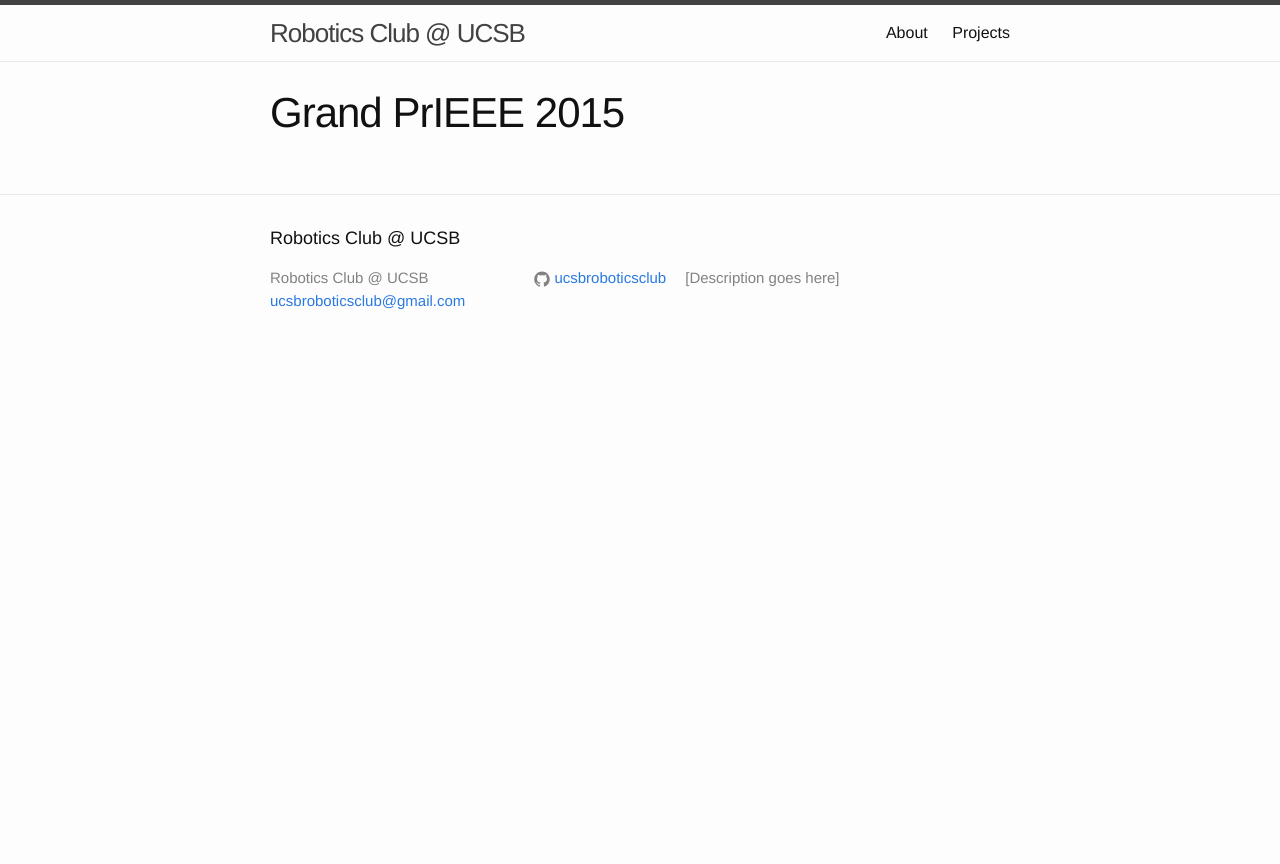
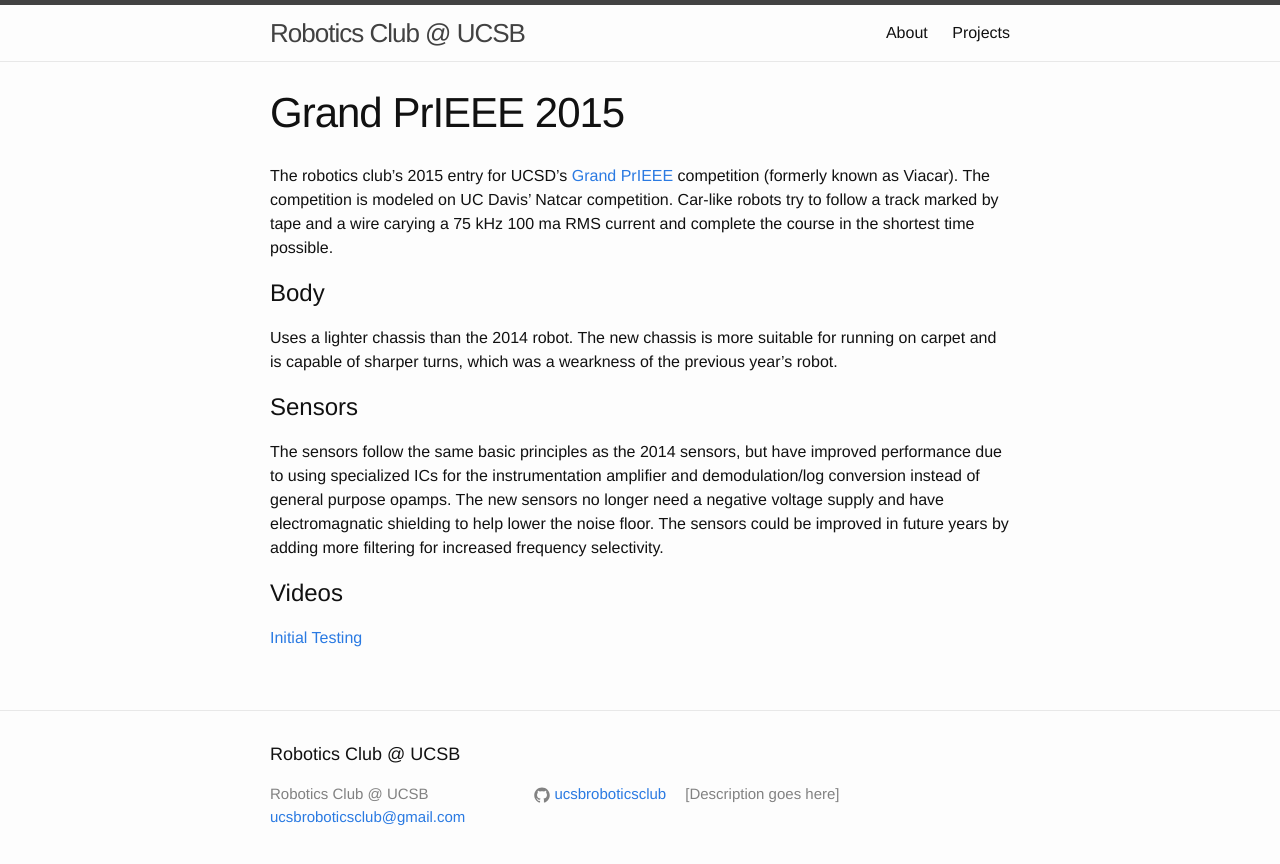
Before and after one commit to UCSBRoboticsClub/ucsbroboticsclub.github.io, a Jekyll site: the page built from _projects/Grand_PrIEEE_2015.md, in a window 1280 px wide. Shown: the top 864 px of the page. Built offline with Jekyll 4.4.1, drawn with Linux system fonts in a browser that asks for light colours.

Commit message:
Update Grand_PrIEEE_2015.md

```diff
--- a/_projects/Grand_PrIEEE_2015.md
+++ b/_projects/Grand_PrIEEE_2015.md
@@ -2,3 +2,17 @@
 layout: project
 title: Grand PrIEEE 2015
 ---
+
+The robotics club's 2015 entry for UCSD's [Grand PrIEEE](http://ieee.ucsd.edu/projects/gp/about) competition (formerly known as Viacar). The competition is modeled on UC Davis' Natcar competition. Car-like robots try to follow a track marked by tape and a wire carying a 75 kHz 100 ma RMS current and complete the course in the shortest time possible.
+
+Body
+====
+Uses a lighter chassis than the 2014 robot. The new chassis is more suitable for running on carpet and is capable of sharper turns, which was a wearkness of the previous year's robot.
+
+Sensors
+=======
+The sensors follow the same basic principles as the 2014 sensors, but have improved performance due to using specialized ICs for the instrumentation amplifier and demodulation/log conversion instead of general purpose opamps. The new sensors no longer need a negative voltage supply and have electromagnatic shielding to help lower the noise floor. The sensors could be improved in future years by adding more filtering for increased frequency selectivity.
+
+Videos
+======
+[Initial Testing](https://www.youtube.com/watch?v=A-rxcL3vPYc)
```
